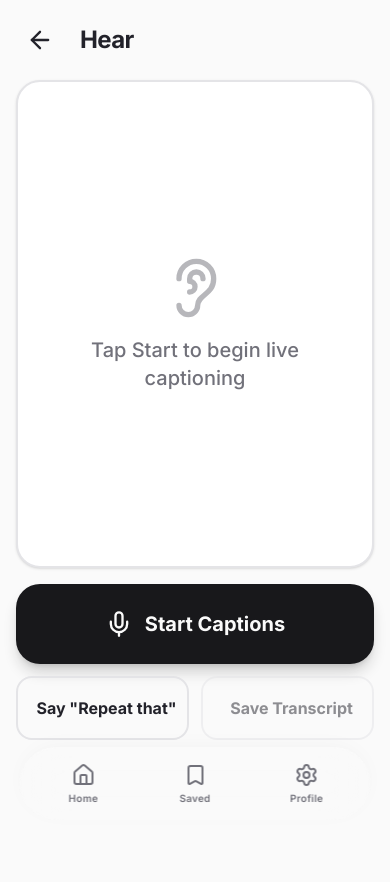
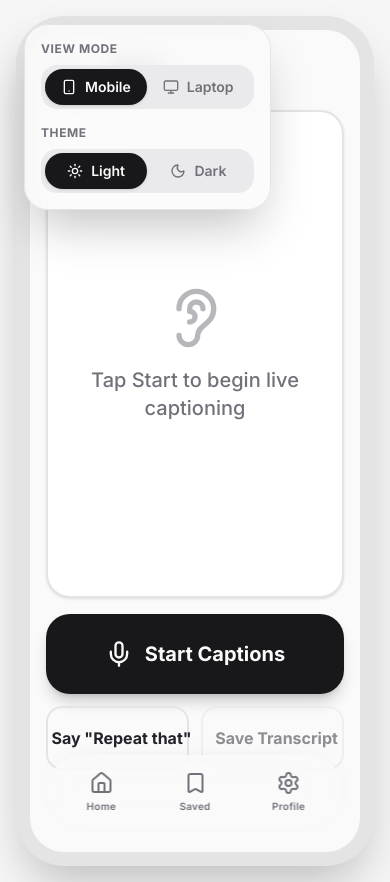
Before and after one commit to Dev-pradhuman/auxilia, a Next.js app: page /hear in a window 390 px wide. Built offline with nearby package versions, Linux system fonts and the light colour scheme.

Commit message:
feat: add external device wrapper for mobile/laptop view and theme toggling

```diff
--- a/src/app/layout.tsx
+++ b/src/app/layout.tsx
@@ -4,6 +4,7 @@ import "./globals.css";
 import { AppProvider } from "@/components/layout/AppProvider";
 import { BottomNavigation } from "@/components/layout/BottomNavigation";
 import { ThemeProvider } from "@/components/layout/ThemeProvider";
+import { DeviceWrapper } from "@/components/layout/DeviceWrapper";
 import { ClerkProvider } from "@clerk/nextjs";
 
 const inter = Inter({ subsets: ["latin"] });
@@ -24,17 +25,17 @@ export default function RootLayout({
         <body className={`${inter.className} min-h-screen flex flex-col antialiased selection:bg-primary/20`}>
           <ThemeProvider
             attribute="class"
-            defaultTheme="system"
-            enableSystem
+            defaultTheme="light"
+            enableSystem={false}
             disableTransitionOnChange
           >
             <AppProvider>
-              <div className="flex-1 relative flex flex-col max-w-md mx-auto w-full bg-background shadow-2xl min-h-screen">
-                <main className="flex-1 overflow-y-auto pb-28 custom-scrollbar">
+              <DeviceWrapper>
+                <main className="flex-1 overflow-y-auto pb-28 custom-scrollbar relative z-10 h-full">
                   {children}
                 </main>
                 <BottomNavigation />
-              </div>
+              </DeviceWrapper>
             </AppProvider>
           </ThemeProvider>
         </body>
--- a/src/components/layout/BottomNavigation.tsx
+++ b/src/components/layout/BottomNavigation.tsx
@@ -21,7 +21,7 @@ export function BottomNavigation() {
   ];
 
   return (
-    <nav className="fixed bottom-6 left-1/2 -translate-x-1/2 w-[90%] max-w-sm glass rounded-full px-2 py-2 z-50 flex items-center justify-between">
+    <nav className="absolute bottom-6 left-1/2 -translate-x-1/2 w-[90%] max-w-sm glass rounded-full px-2 py-2 z-50 flex items-center justify-between">
       {navItems.map((item) => {
         const isActive = pathname === item.href || (item.href !== "/" && pathname.startsWith(item.href));
         const Icon = item.icon;
--- /dev/null
+++ b/src/components/layout/DeviceWrapper.tsx
@@ -0,0 +1,70 @@
+"use client";
+
+import { useState } from "react";
+import { useTheme } from "next-themes";
+import { Monitor, Smartphone, Sun, Moon } from "lucide-react";
+import { motion } from "framer-motion";
+
+export function DeviceWrapper({ children }: { children: React.ReactNode }) {
+  const [isMobile, setIsMobile] = useState(true);
+  const { theme, setTheme } = useTheme();
+
+  return (
+    <div className="min-h-screen bg-muted/30 flex items-center justify-center p-4 lg:p-8 transition-colors duration-500">
+
+      {/* External Controls for Judges/Users */}
+      <div className="fixed top-6 left-6 z-[100] flex flex-col gap-4 bg-background/80 backdrop-blur-md border border-border p-4 rounded-3xl shadow-2xl">
+        <div>
+          <p className="text-xs font-bold text-muted-foreground uppercase tracking-wider mb-2">View Mode</p>
+          <div className="flex bg-secondary p-1 rounded-2xl">
+            <button
+              onClick={() => setIsMobile(true)}
+              className={`flex-1 flex items-center justify-center gap-2 px-4 py-2 rounded-xl text-sm font-semibold transition-all ${isMobile ? 'bg-primary text-primary-foreground shadow-sm' : 'text-muted-foreground hover:text-foreground'}`}
+            >
+              <Smartphone size={16} /> Mobile
+            </button>
+            <button
+              onClick={() => setIsMobile(false)}
+              className={`flex-1 flex items-center justify-center gap-2 px-4 py-2 rounded-xl text-sm font-semibold transition-all ${!isMobile ? 'bg-primary text-primary-foreground shadow-sm' : 'text-muted-foreground hover:text-foreground'}`}
+            >
+              <Monitor size={16} /> Laptop
+            </button>
+          </div>
+        </div>
+
+        <div>
+          <p className="text-xs font-bold text-muted-foreground uppercase tracking-wider mb-2">Theme</p>
+          <div className="flex bg-secondary p-1 rounded-2xl">
+            <button
+              onClick={() => setTheme('light')}
+              className={`flex-1 flex items-center justify-center gap-2 px-4 py-2 rounded-xl text-sm font-semibold transition-all ${theme === 'light' ? 'bg-primary text-primary-foreground shadow-sm' : 'text-muted-foreground hover:text-foreground'}`}
+            >
+              <Sun size={16} /> Light
+            </button>
+            <button
+              onClick={() => setTheme('dark')}
+              className={`flex-1 flex items-center justify-center gap-2 px-4 py-2 rounded-xl text-sm font-semibold transition-all ${theme === 'dark' ? 'bg-primary text-primary-foreground shadow-sm' : 'text-muted-foreground hover:text-foreground'}`}
+            >
+              <Moon size={16} /> Dark
+            </button>
+          </div>
+        </div>
+      </div>
+
+      {/* Device Frame */}
+      <motion.div
+        layout
+        initial={false}
+        animate={{
+          maxWidth: isMobile ? "400px" : "1200px",
+          height: isMobile ? "850px" : "800px",
+          borderRadius: isMobile ? "3rem" : "1.5rem",
+        }}
+        transition={{ type: "spring", bounce: 0.2, duration: 0.8 }}
+        className={`relative w-full bg-background shadow-2xl overflow-hidden flex flex-col ${isMobile ? 'border-[14px] border-foreground/10' : 'border border-border'}`}
+      >
+        {children}
+      </motion.div>
+    </div>
+  );
+}
```
